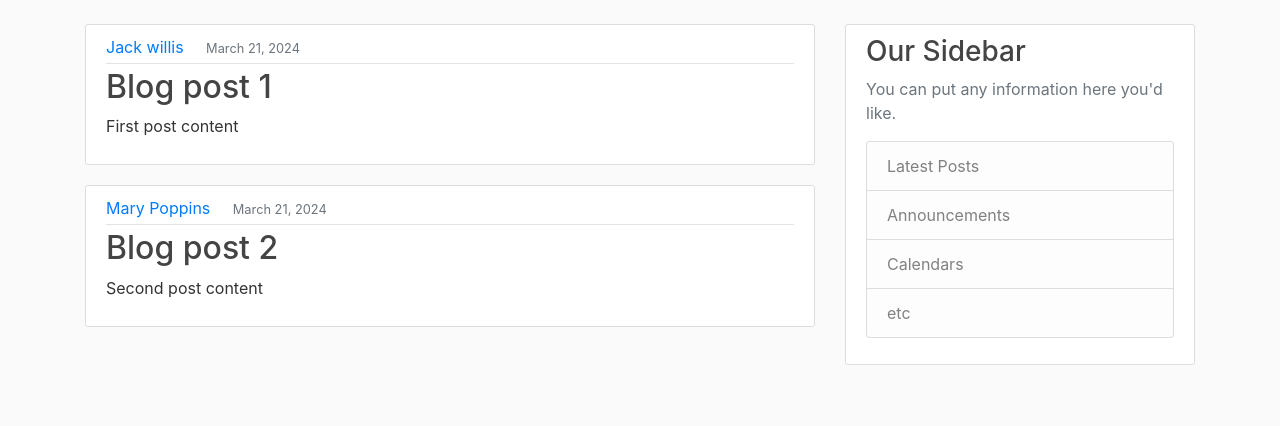
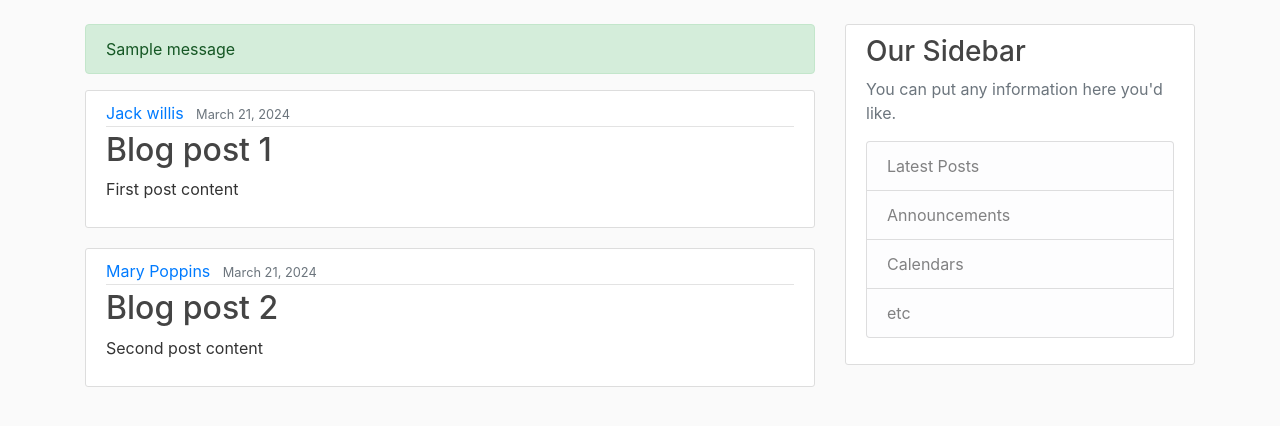
Before and after one commit to TejasNN/Flask-Blog, a Flask app: page / in a window 1280 px wide. Shown: the part 56-482 px from the top of the page. Run offline with Flask 3, Linux system fonts and the light colour scheme; one stand-in notice (Sample message) is shown; some libraries are stand-ins or nearby versions.

Commit message:
Register alert designed

```diff
--- a/flaskblog.py
+++ b/flaskblog.py
@@ -1,4 +1,4 @@
-from flask import Flask, render_template, url_for
+from flask import Flask, render_template, url_for, flash, redirect
 from forms import RegistrationForm, LoginForm
 app = Flask(__name__)
 
@@ -27,9 +27,12 @@ def home():
 def about():
     return render_template("about.html", title='About')
 
-@app.route("/register")
+@app.route("/register", methods=['GET', 'POST'])
 def register():
     form = RegistrationForm()
+    if form.validate_on_submit():
+        flash(f'Account created for {form.username.data}!', 'success')
+        return redirect(url_for('home'))
     return render_template('register.html', title='Register', form=form)
 
 @app.route("/login")
--- a/static/main.css
+++ b/static/main.css
@@ -52,13 +52,9 @@ a.article-title:hover {
 }
 
 .article-metadata {
-  padding-bottom: 4px;
+  padding-bottom: 1px;
   margin-bottom: 4px;
   border-bottom: 1px solid #e3e3e3;
-}
-
-.article-metadata small {
-	margin-left: 10px;
 }
 
 .article-metadata a:hover {
--- a/templates/layout.html
+++ b/templates/layout.html
@@ -37,12 +37,21 @@
 
 	<main role="main" class="container">
 	  <div class="row">
-		<div class="col-md-8">
+	    <div class="col-md-8">
+		  {% with messages = get_flashed_messages(with_categories=true) %}
+		    {% if messages %}
+		      {% for category, message in messages %}
+			    <div class="alert alert-{{ category }}">
+				  {{ message }}
+				</div>
+			  {% endfor %}
+			{% endif %}
+		  {% endwith %}
 		  {% block content %}{% endblock %}
 		</div>
 		<div class="col-md-4">
 		  <div class="content-section">
-			<h3>Our Sidebar</h3>
+		    <h3>Our Sidebar</h3>
 			<p class='text-muted'>You can put any information here you'd like.
 			  <ul class="list-group">
 				<li class="list-group-item list-group-item-light">Latest Posts</li>
--- a/templates/register.html
+++ b/templates/register.html
@@ -2,6 +2,7 @@
 {% block content %}
 	<div class="content-section">
 		<form method="POST" action="">
+			{{ form.hidden_tag() }}
 			<fieldset class="form-group">
 				<legend class="border-bottom mb-4">Join Today</legend>
 				<div class="form-group">
```
